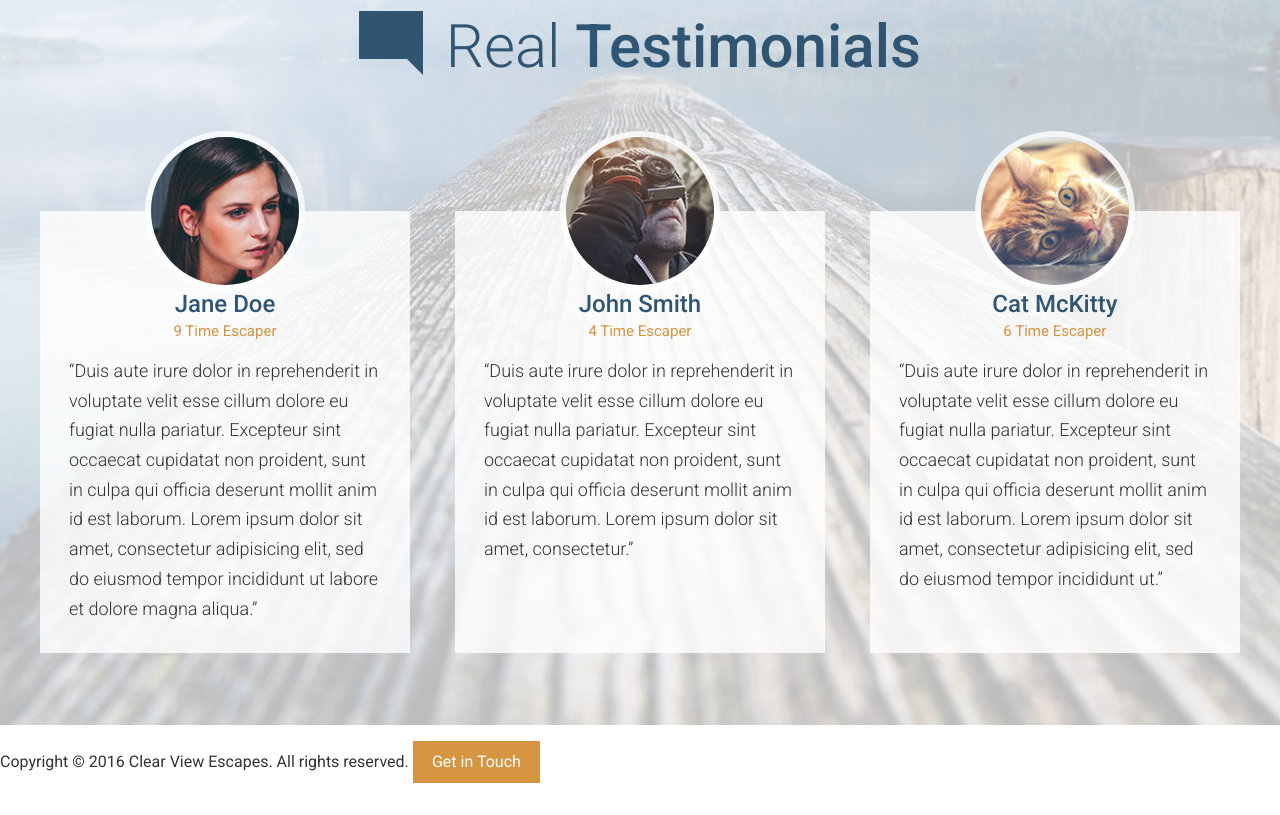
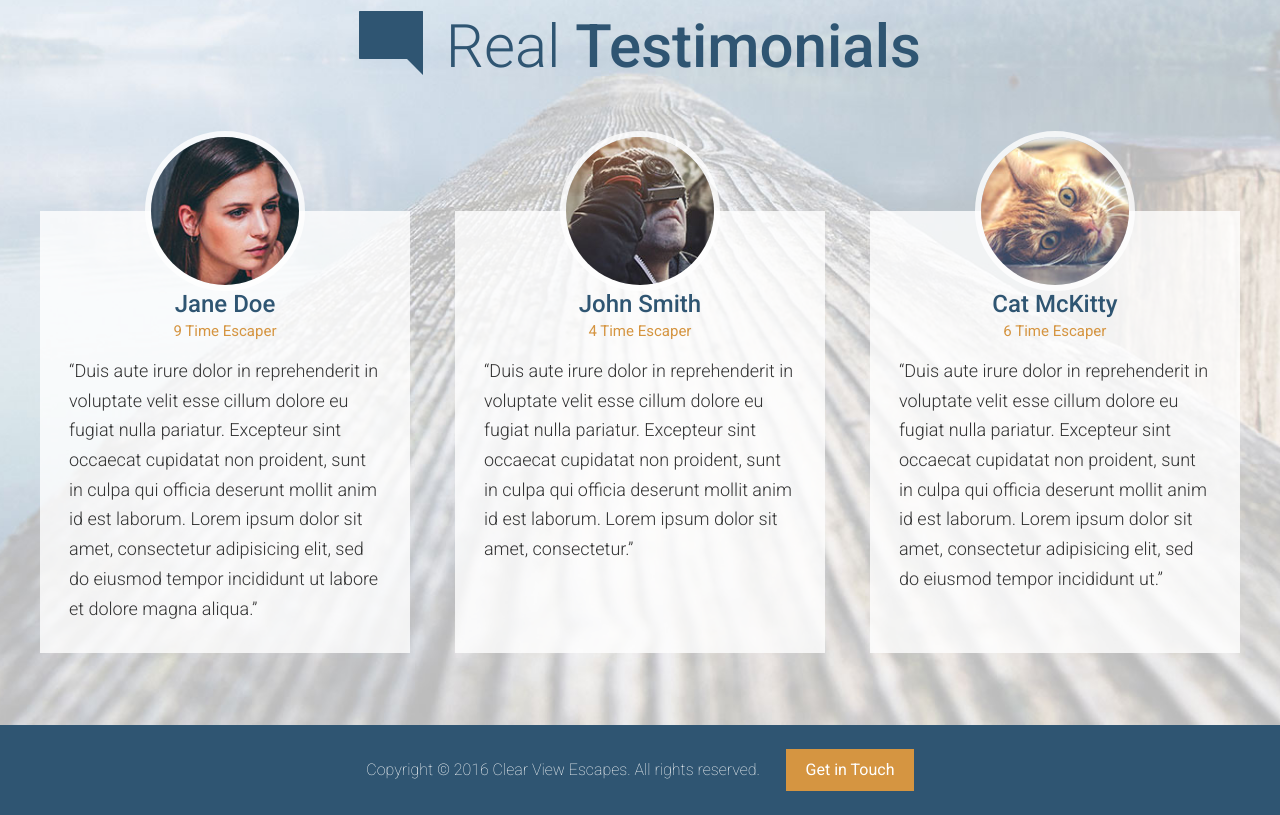
Before and after one commit to georgedimmitrov/TravelSite, a website: page app/index.html in a window 1280 px wide. Shown: the part 3148-3963 px from the top of the page. Drawn offline with Linux system fonts and the light colour scheme.

Commit message:
Completed styling footer.

```diff
--- /dev/null
+++ b/app/assets/styles/modules/_site-footer.css
@@ -0,0 +1,18 @@
+.site-footer {
+  color: white;
+  background-color: $mainBlue;
+  padding: .5rem 0;
+  text-align: center;
+
+  &__text {
+    display: block;
+    margin-bottom: 1rem;
+    font-weight: 200;
+
+    @mixin atMedium {
+      display: inline;
+      margin-bottom: 0;
+      margin-right: 1.4rem;
+    }
+  }
+}
--- a/app/assets/styles/styles.css
+++ b/app/assets/styles/styles.css
@@ -13,3 +13,4 @@
 @import 'modules/_feature-item';
 @import 'modules/_testimonial';
 @import 'modules/_sprite';
+@import 'modules/_site-footer';
--- a/app/index.html
+++ b/app/index.html
@@ -167,8 +167,10 @@
     </div>
   </div>
 
-  <footer>
-    <p>Copyright &copy; 2016 Clear View Escapes. All rights reserved. <a href="#" class="btn btn--orange">Get in Touch</a></p>
+  <footer class="site-footer">
+    <div class="wrapper">
+      <p><span class="site-footer__text">Copyright &copy; 2016 Clear View Escapes. All rights reserved.</span> <a href="#" class="btn btn--orange">Get in Touch</a></p>
+    </div>
   </footer>
 </body>
 </html>
--- a/app/temp/styles/styles.css
+++ b/app/temp/styles/styles.css
@@ -1069,3 +1069,25 @@ a {
     height: 42px;
     background-position: 36.69752421959096% 45.792307692307695%;
   }
+
+.site-footer {
+  color: white;
+  background-color: #2f5572;
+  padding: .5rem 0;
+  text-align: center;
+}
+
+.site-footer__text {
+    display: block;
+    margin-bottom: 1rem;
+    font-weight: 200;
+  }
+
+@media (min-width: 800px) {
+
+.site-footer__text {
+      display: inline;
+      margin-bottom: 0;
+      margin-right: 1.4rem
+  }
+  }
```
